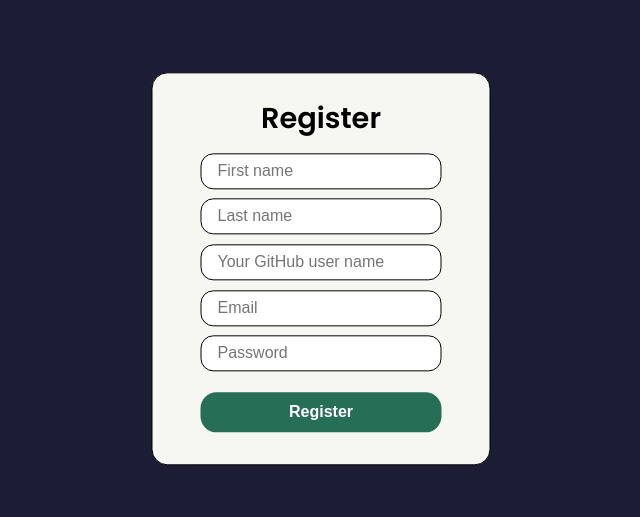
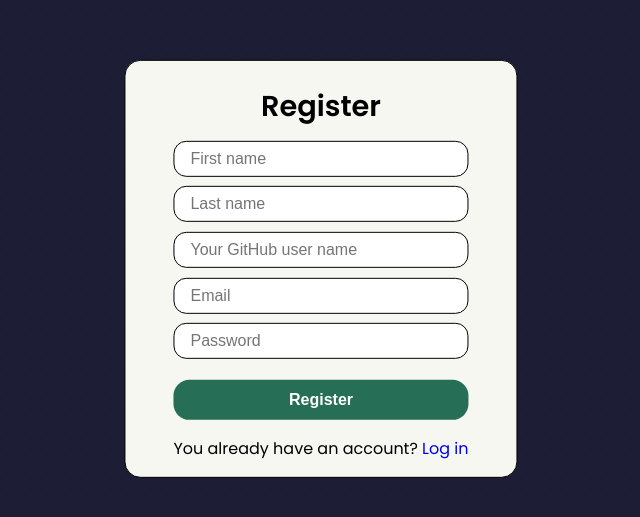
Before and after one commit to babaquero07/react-challenge, a React (Create React App) app: page / in a window 1280 px wide. Shown: the part 131-648 px from the top of the page, without its empty margins (319-959 px from the left). Built offline with nearby package versions, Linux system fonts and the light colour scheme.

Commit message:
link para iniciar sesion en el login

```diff
--- a/src/Components/RegisterForm/RegisterForm.jsx
+++ b/src/Components/RegisterForm/RegisterForm.jsx
@@ -1,5 +1,5 @@
 import React from "react";
-import { useNavigate } from "react-router-dom";
+import { useNavigate, Link } from "react-router-dom";
 import { useFormik } from "formik";
 import * as Yup from "yup";
 import style from "./RegisterForm.module.css";
@@ -108,6 +108,10 @@
       <button className={style.registerButton} type="submit">
         Register
       </button>
+      <div>
+        You already have an account?
+        <Link to={"/login"}> Log in</Link>
+      </div>
     </form>
   );
 };
```
